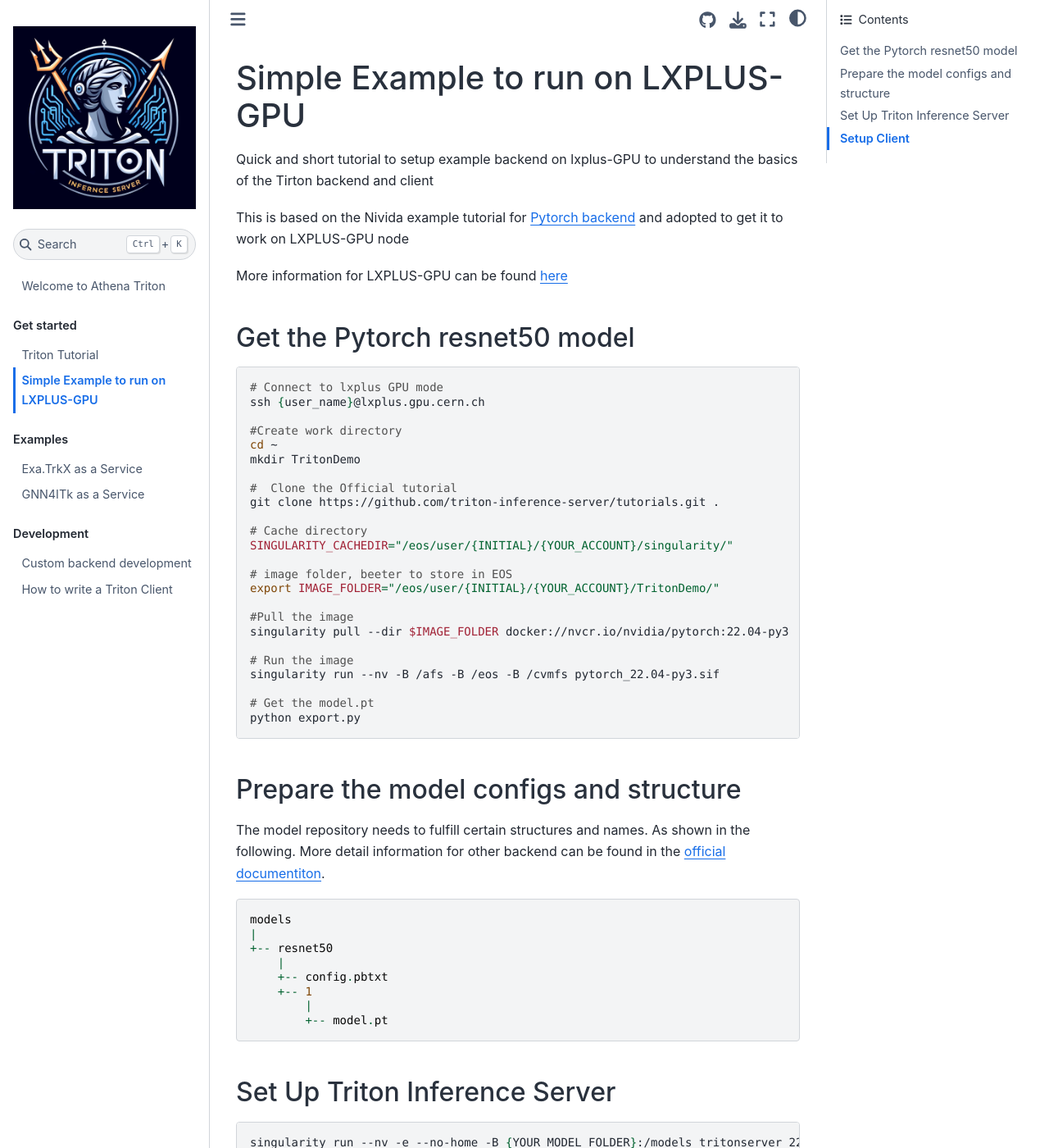
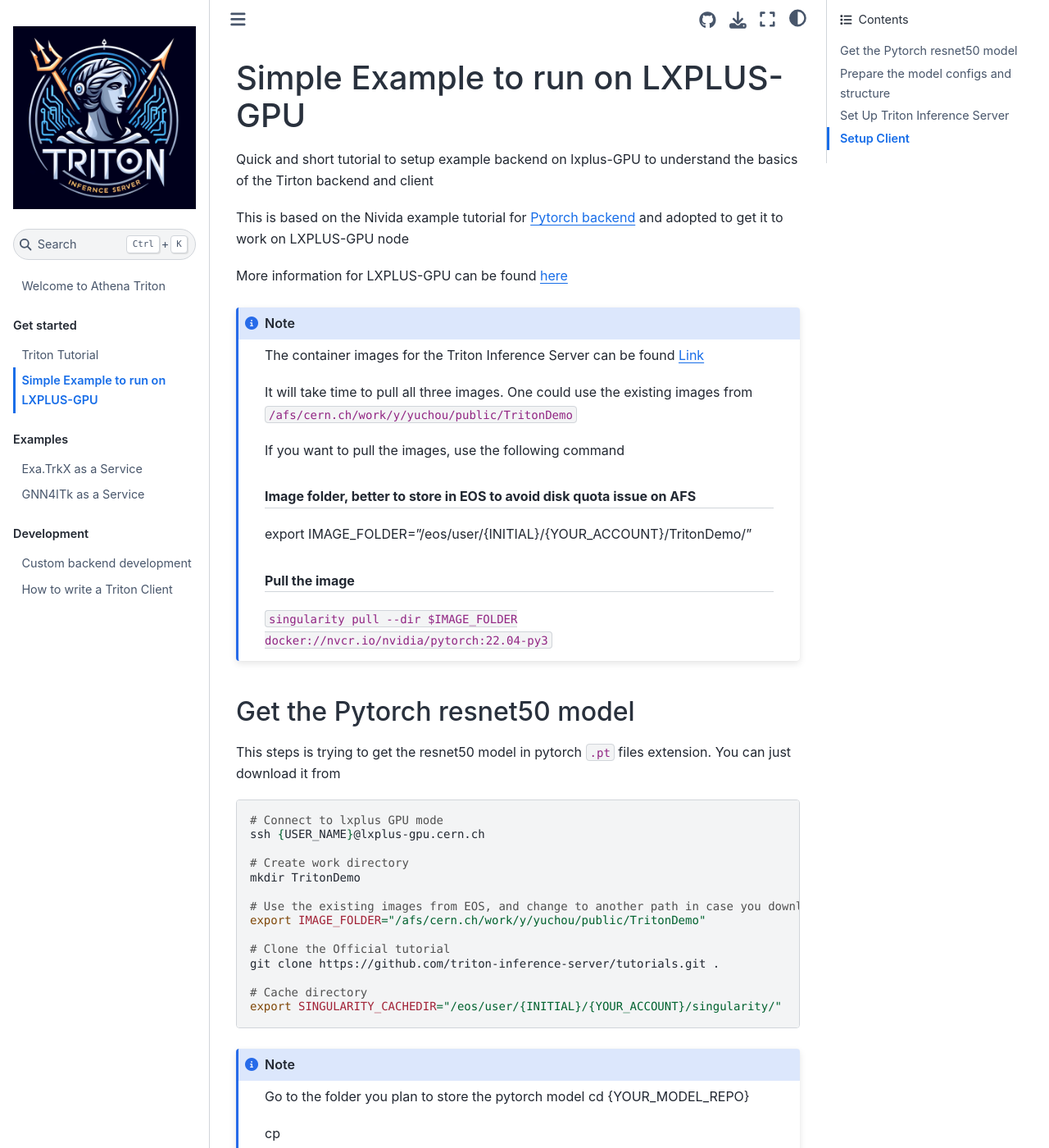
Before and after one commit to hrzhao76/AthenaTriton, a Jupyter Book: the page built from book/triton-lxplusGPU.md, in a window 1280 px wide and 1400 px high. Shown: the whole window at 82% size. Built offline with Jupyter Book 1.0.4 settings and Sphinx 7.4.7 and the Sphinx Book theme 1.1.4, drawn with Linux system fonts in a browser that asks for light colours; some of the changed text lies outside the part shown.

Commit message:
Add note

````diff
--- a/book/triton-lxplusGPU.md
+++ b/book/triton-lxplusGPU.md
@@ -9,30 +9,59 @@
 More information for LXPLUS-GPU can be found [here](https://clouddocs.web.cern.ch/gpu/index.html)
 
 
+```{note}
+The container images for the Triton Inference Server can be found [Link](https://catalog.ngc.nvidia.com/orgs/nvidia/containers/tritonserver)
+
+It will take time to pull all three images. One could use the existing images from `/afs/cern.ch/work/y/yuchou/public/TritonDemo`
+
+If you want to pull the images, use the following command
+
+# Image folder, better to store in EOS to avoid disk quota issue on AFS
+export IMAGE_FOLDER="/eos/user/{INITIAL}/{YOUR_ACCOUNT}/TritonDemo/"
+
+# Pull the image
+`singularity pull --dir $IMAGE_FOLDER docker://nvcr.io/nvidia/pytorch:22.04-py3`
+
+```
+
 ### Get the Pytorch resnet50 model
+
+This steps is trying to get the resnet50 model in pytorch `.pt` files extension. You can just download it from
+
+
+
 
 ```bash
 # Connect to lxplus GPU mode
-ssh {user_name}@lxplus.gpu.cern.ch
+ssh {USER_NAME}@lxplus-gpu.cern.ch
 
-#Create work directory
-cd ~
+# Create work directory
 mkdir TritonDemo
 
-#  Clone the Official tutorial
+# Use the existing images from EOS, and change to another path in case you download them yourself
+export IMAGE_FOLDER="/afs/cern.ch/work/y/yuchou/public/TritonDemo"
+
+# Clone the Official tutorial
 git clone https://github.com/triton-inference-server/tutorials.git .
 
 # Cache directory
-SINGULARITY_CACHEDIR="/eos/user/{INITIAL}/{YOUR_ACCOUNT}/singularity/"
+export SINGULARITY_CACHEDIR="/eos/user/{INITIAL}/{YOUR_ACCOUNT}/singularity/"
 
-# image folder, beeter to store in EOS
-export IMAGE_FOLDER="/eos/user/{INITIAL}/{YOUR_ACCOUNT}/TritonDemo/"
+```
 
-#Pull the image
-singularity pull --dir $IMAGE_FOLDER docker://nvcr.io/nvidia/pytorch:22.04-py3
+```{note}
+Go to the folder you plan to store the pytorch model
+cd {YOUR_MODEL_REPO}
 
+cp /afs/cern.ch/work/y/yuchou/public/TritonDemo/tutorials/Quick_Deploy/PyTorch/model.pt .
+```
+
+```bash
 # Run the image
-singularity run --nv -B /afs -B /eos -B /cvmfs pytorch_22.04-py3.sif
+singularity run --nv -B /afs -B /eos -B /cvmfs ${IMAGE_FOLDER}/pytorch_22.04-py3.sif
+
+# Move to Pytorch tutorials folder
+cd tutorials/Quick_Deploy/PyTorch
 
 # Get the model.pt
 python export.py
@@ -61,11 +90,29 @@
 ### Set Up Triton Inference Server
 
 ```bash
+#
+export SINGULARITY_CACHEDIR="/eos/user/{INITIAL}/{YOUR_ACCOUNT}/singularity/"
+# Run the container with triton server
 singularity run --nv -e --no-home -B {YOUR_MODEL_FOLDER}:/models tritonserver_22.04-py3.sif
-
+# Spin up a triton server
 tritonserver --model-repository=/models
 
 ```
+
+You should see the following print out on the terminal.
+
+```bash
+...
++----------+---------+--------+
+| Model    | Version | Status |
++----------+---------+--------+
+| resnet50 | 1       | READY  |
++----------+---------+--------+
+...
+
+```
+
+
 
 ### Setup Client
 
@@ -85,6 +132,9 @@
 singularity run --nv -e  -B /cvmfs:/cvmfs -B /afs/cern.ch/user/{initial}:/home -B /afs/cern.ch/user/{initial}/{whoami}:/srv -B /afs:/afs -B /eos:/eos tritonserver_22.04-py3-sdk.sif
 # Need to get the correct version of torch and torchvision
 python -m pip install torchvision=0.17
+
+# Download the input images
+wget  -O img1.jpg "https://www.hakaimagazine.com/wp-content/uploads/header-gulf-birds.jpg"
 
 # Check if the connection is ok
 curl -v localhost:8000/v2/health/ready
@@ -119,4 +169,7 @@
  b'8.220254:11']
 ```
 
+
+The output is `<confidence_score>:<classification_index>`
+
 You get a triton client and server talking to each other!
````
